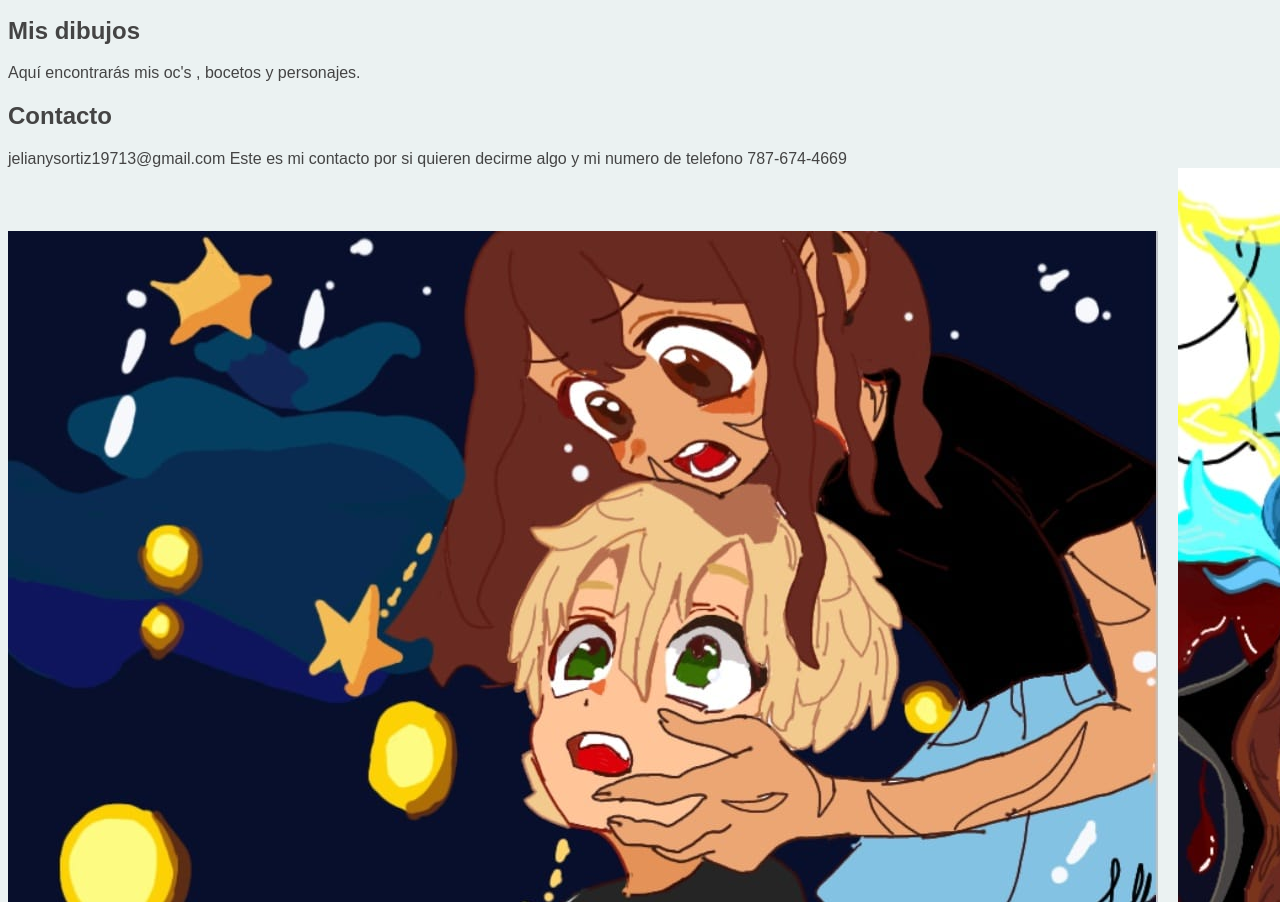
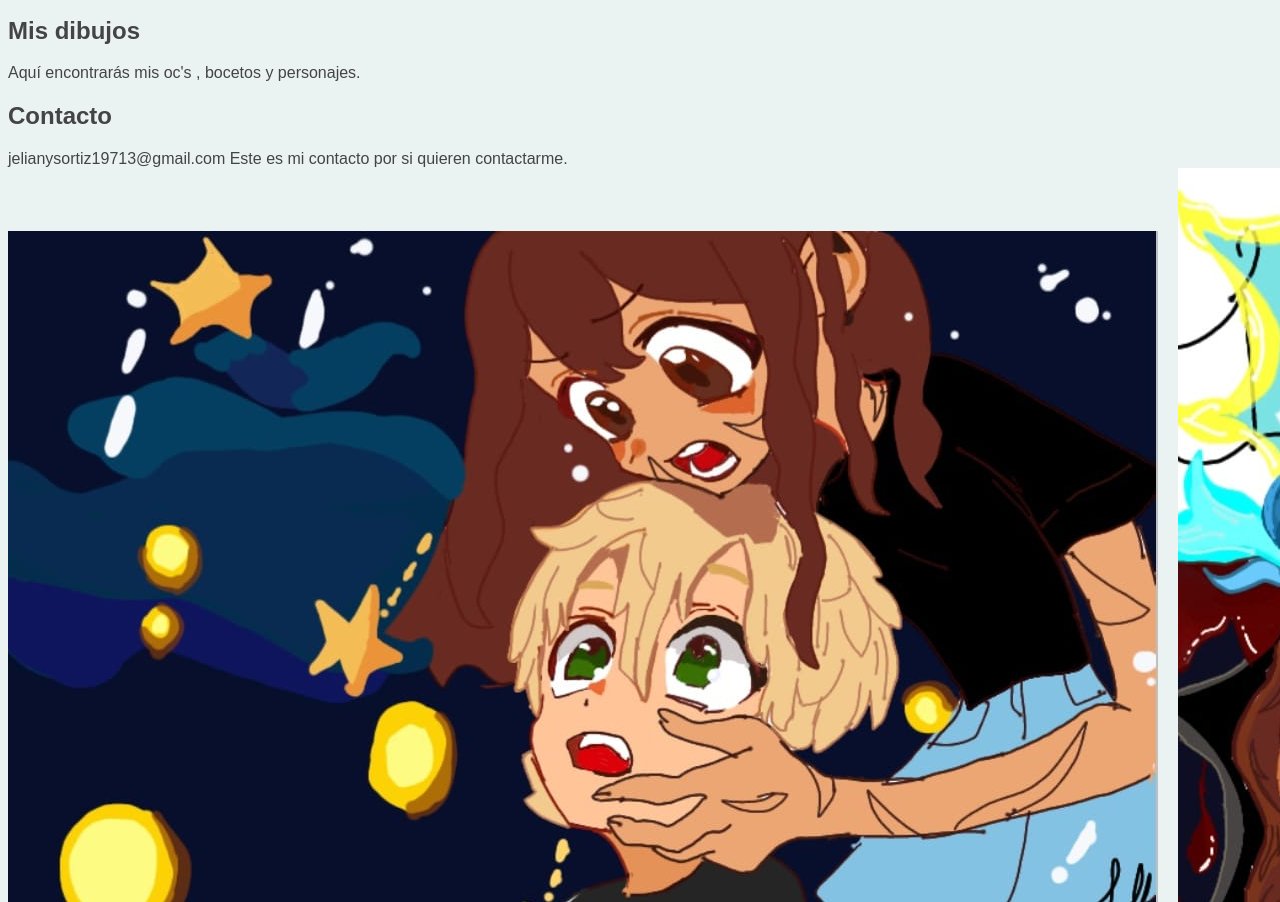
Before and after one commit to jelianyszoe123/YO, a plain HTML site: page index.html in a window 1280 px wide. Shown: the part 2279-3181 px from the top of the page. Drawn offline with Linux system fonts and the light colour scheme.

Commit message:
rutrurtu

```diff
--- a/index.html
+++ b/index.html
@@ -47,7 +47,7 @@
 
 <section id="contacto">
     <h2>Contacto</h2>
-    jelianysortiz19713@gmail.com  Este es mi contacto por si quieren decirme algo y mi numero de telefono 787-674-4669
+    jelianysortiz19713@gmail.com  Este es mi contacto por si quieren contactarme.
 </section>
 
 <div class="galeria">
```
